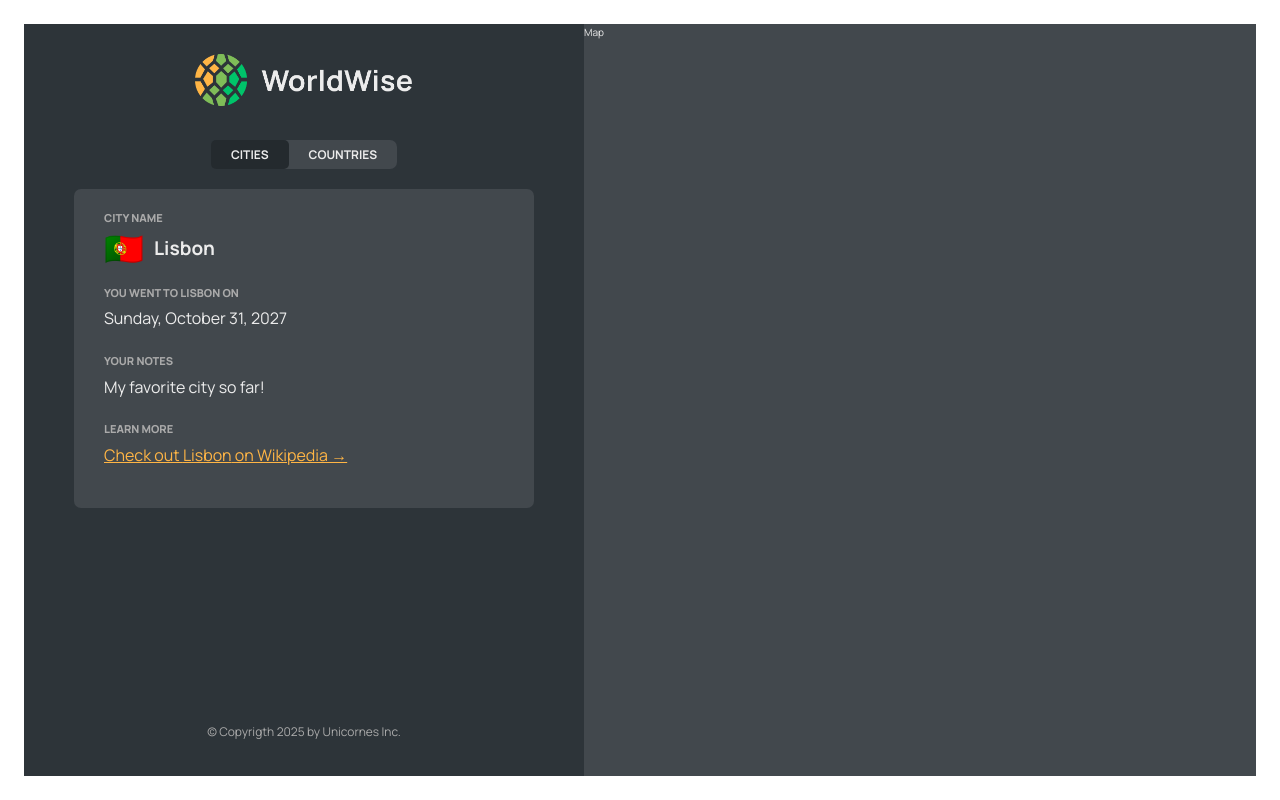
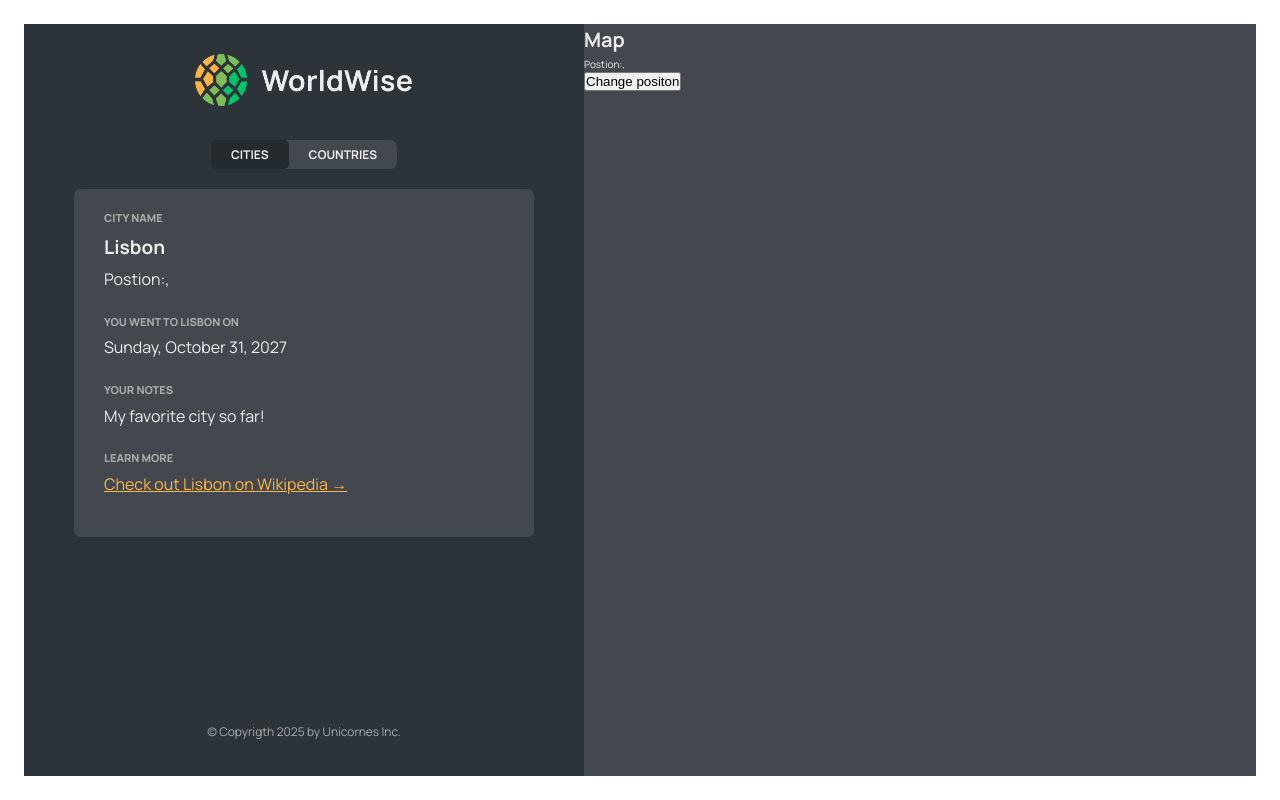
Before and after one commit to PawelOwiesek/worldwise, a React (Vite) app: page /app/cities/17806751 in a window 1280 px wide. Built offline with nearby package versions, Linux system fonts and the light colour scheme; no server answers; the database is empty.

Commit message:
temporary settings

```diff
--- a/src/components/City.jsx
+++ b/src/components/City.jsx
@@ -1,3 +1,4 @@
+import { useParams, useSearchParams } from "react-router-dom";
 import styles from "./City.module.css";
 
 const formatDate = (date) =>
@@ -9,6 +10,11 @@ const formatDate = (date) =>
   }).format(new Date(date));
 
 function City() {
+  const { id } = useParams();
+  const [searchParams, setSearchParam] = useSearchParams();
+  const lat = searchParams.get("lat");
+  const lng = searchParams.get("lng");
+
   // TEMP DATA
   const currentCity = {
     cityName: "Lisbon",
@@ -24,8 +30,12 @@ function City() {
       <div className={styles.row}>
         <h6>City name</h6>
         <h3>
-          <span>{emoji}</span> {cityName}
+          {/* <span>{emoji}</span>  */}
+          {cityName}
         </h3>
+        <p>
+          Postion:{lat},{lng}
+        </p>
       </div>
 
       <div className={styles.row}>
--- a/src/components/CityItem.jsx
+++ b/src/components/CityItem.jsx
@@ -10,11 +10,14 @@ const formatDate = (date) =>
   }).format(new Date(date));
 
 function CityItem({ city }) {
-  const { cityName, date, id } = city;
+  const { cityName, date, id, position } = city;
 
   return (
     <li>
-      <Link className={styles.cityItem} to={`${id}`}>
+      <Link
+        className={styles.cityItem}
+        to={`${id}?lat=${position.lat}&lng=${position.lng}`}
+      >
         <FetchEmoji city={city} />
         <h3 className={styles.name}> {cityName}</h3>
         <time className={styles.date}>({formatDate(date)})</time>
--- a/src/components/Map.jsx
+++ b/src/components/Map.jsx
@@ -1,7 +1,27 @@
+import { useNavigate, useSearchParams } from "react-router-dom";
 import styles from "./Map.module.css";
 
 function Map() {
-  return <div className={styles.mapContainer}>Map</div>;
+  const navigate = useNavigate();
+  const [searchParams, setSearchParam] = useSearchParams();
+  const lat = searchParams.get("lat");
+  const lng = searchParams.get("lng");
+
+  return (
+    <div className={styles.mapContainer} onClick={() => navigate("form")}>
+      <h1>Map</h1>
+      <p>
+        Postion:{lat},{lng}
+      </p>
+      <button
+        onClick={() => {
+          setSearchParam({ lat: 47, lng: -6876 });
+        }}
+      >
+        Change positon
+      </button>
+    </div>
+  );
 }
 
 export default Map;
```
